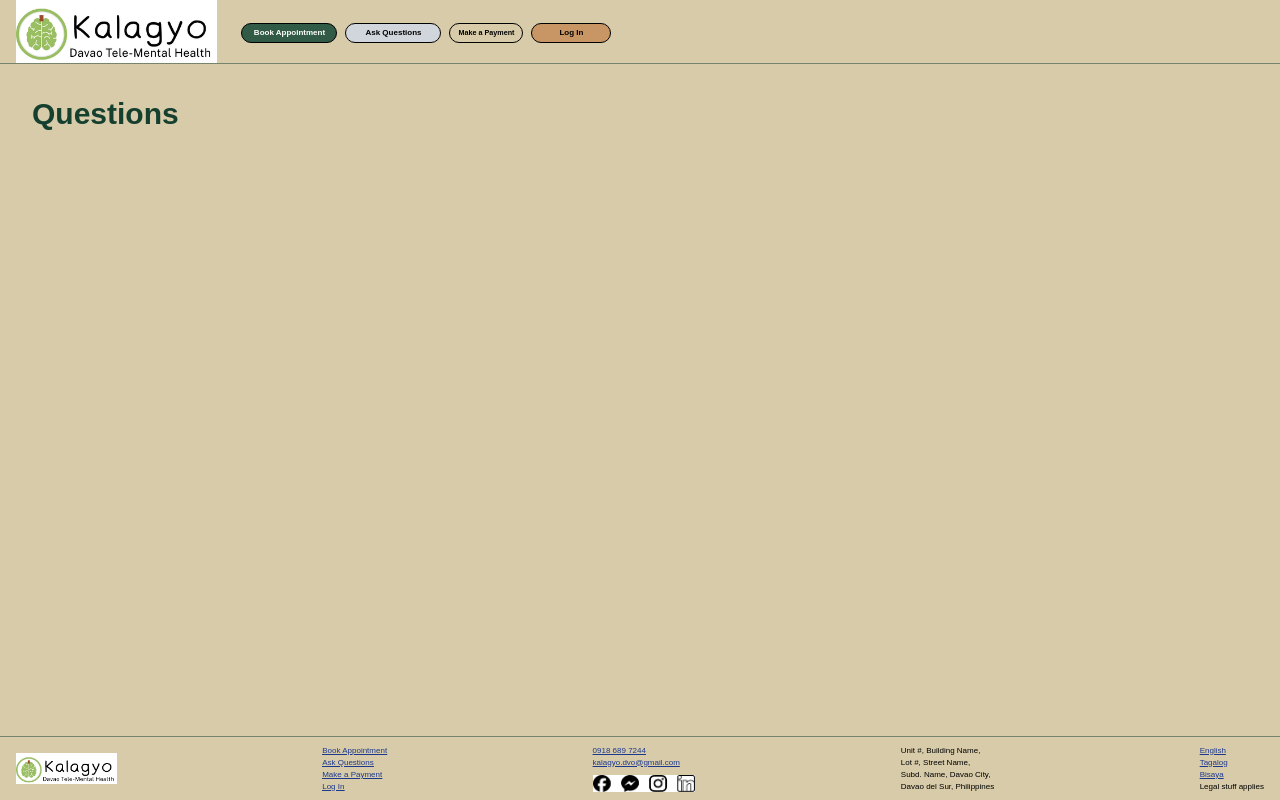
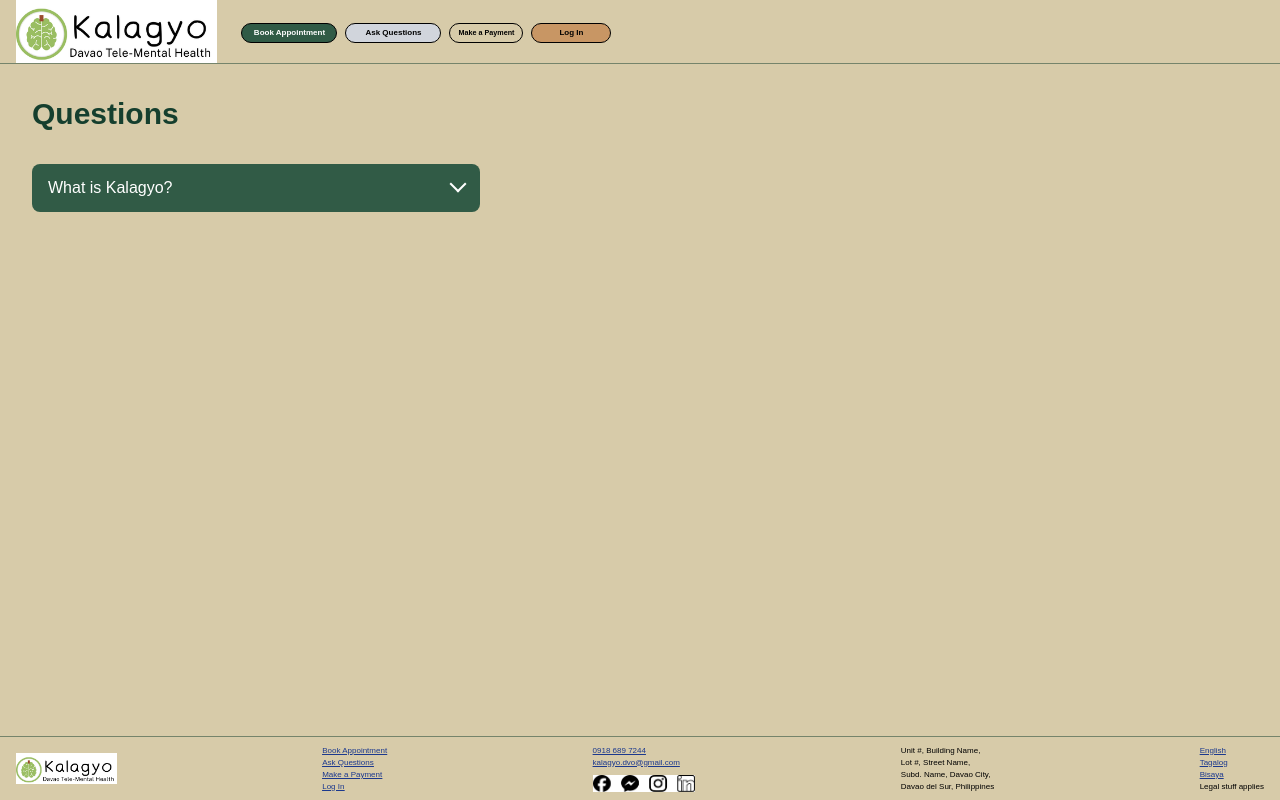
Before and after one commit to aljosanpedro/MSIT-PBD-Project2, a Next.js app in the folder msit-pbd-project2/: page /questions in a window 1280 px wide. Built offline with nearby package versions, Linux system fonts and the light colour scheme.

Commit message:
Add Dropdown component for collapsible content in Questions page

```diff
--- a/msit-pbd-project2/app/questions/page.tsx
+++ b/msit-pbd-project2/app/questions/page.tsx
@@ -1,14 +1,22 @@
 import Header from "@/components/Header";
 import Footer from "@/components/Footer";
+import Dropdown from "@/components/Dropdown";
 
 export default function Questions() {
   return (
     <main className="flex min-h-screen w-full flex-col bg-[rgb(215_203_169)]">
       <Header />
       <div className="flex-1">
-        <h1 className="p-8 text-3xl font-semibold text-[#153f2e]">
-          Questions
-        </h1>
+        <div className="p-8">
+          <h1 className="text-3xl font-semibold text-[#153f2e]">Questions</h1>
+          <div className="mt-8">
+            <Dropdown label="What is Kalagyo?">
+              <p className="p-4 text-black">
+                Kalagyo provides Davao-based tele-mental health services.
+              </p>
+            </Dropdown>
+          </div>
+        </div>
       </div>
       <Footer />
     </main>
--- /dev/null
+++ b/msit-pbd-project2/components/Dropdown.tsx
@@ -0,0 +1,41 @@
+"use client";
+
+import type { ReactNode } from "react";
+import { useState } from "react";
+
+type DropdownProps = {
+  label: string;
+  children: ReactNode;
+};
+
+export default function Dropdown({ label, children }: DropdownProps) {
+  const [isOpen, setIsOpen] = useState(false);
+
+  return (
+    <div className="w-full max-w-md">
+      <button
+        type="button"
+        aria-expanded={isOpen}
+        onClick={() => setIsOpen((open) => !open)}
+        className="flex w-full cursor-pointer items-center justify-between rounded-lg bg-[#315b46] px-4 py-3 text-left text-white transition-transform duration-100 active:translate-y-0.5"
+      >
+        <span>{label}</span>
+        <span
+          aria-hidden="true"
+          className={`h-3 w-3 rotate-45 border-b-2 border-r-2 border-white transition-transform duration-200 ${
+            isOpen ? "translate-y-1 -rotate-[135deg]" : "-translate-y-1"
+          }`}
+        />
+      </button>
+      <div
+        className={`grid overflow-hidden rounded-b-lg bg-[#b9c99b] transition-[grid-template-rows,opacity] duration-300 ease-out ${
+          isOpen
+            ? "grid-rows-[1fr] opacity-100"
+            : "pointer-events-none grid-rows-[0fr] opacity-0"
+        }`}
+      >
+        <div className="min-h-0">{children}</div>
+      </div>
+    </div>
+  );
+}
```
